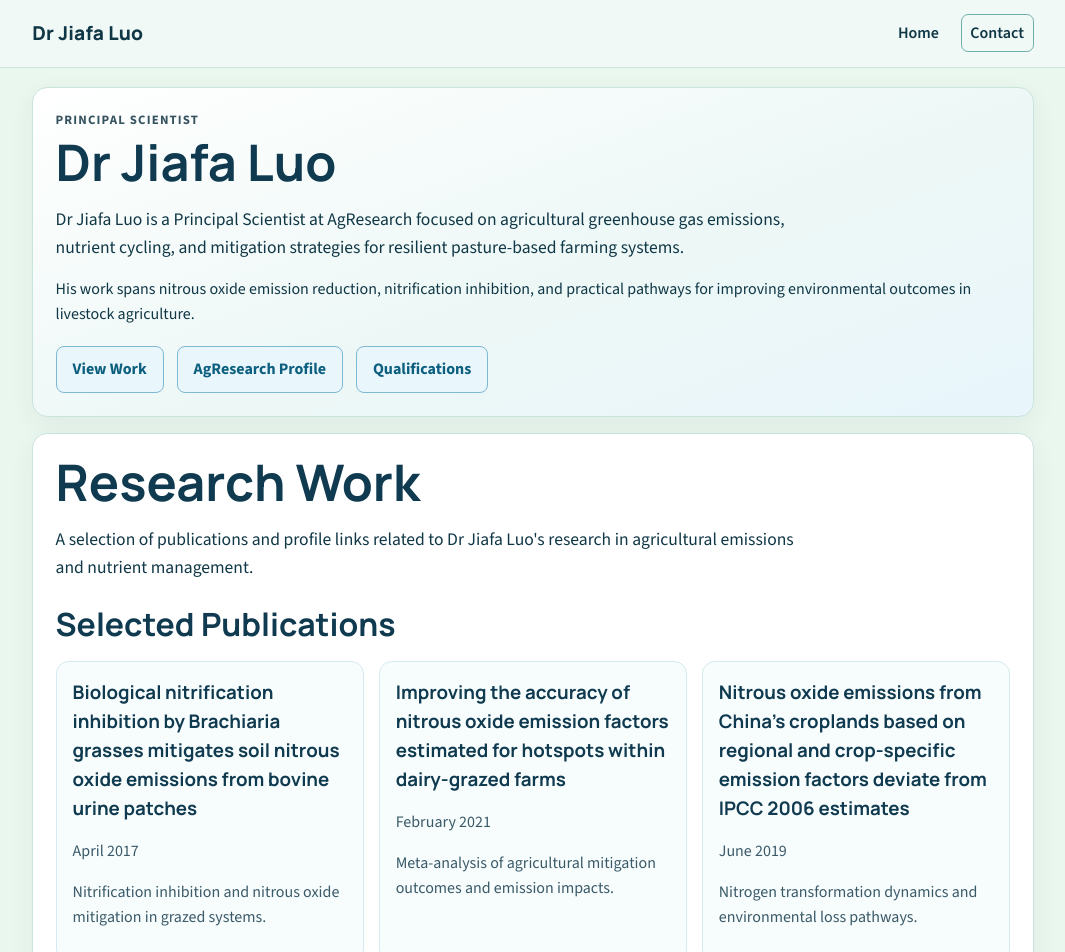
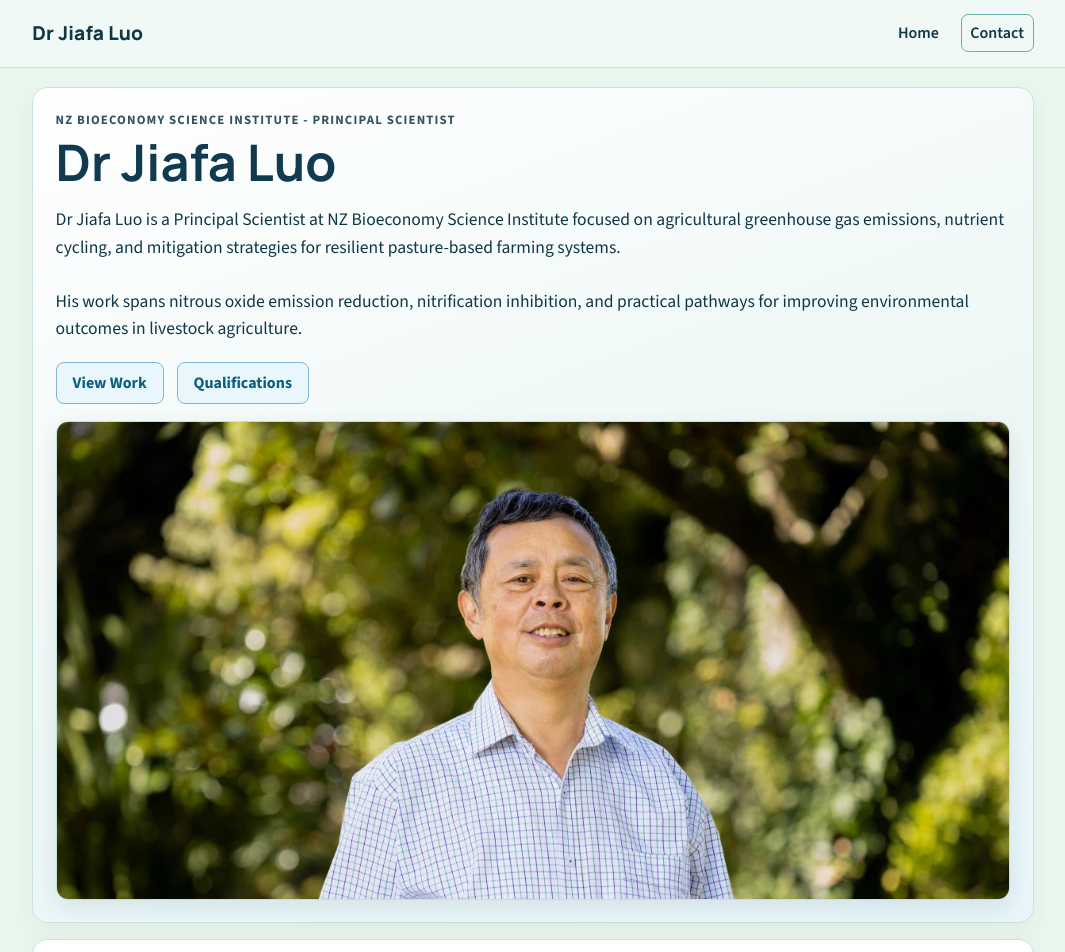
Before and after one commit to JeffreyLuo44/jiafa-luo-portfolio, a React (Vite) app: page / in a window 1280 px wide. Shown: the top 952 px of the page, without its empty margins (107-1172 px from the left). Built offline with nearby package versions, Linux system fonts and the light colour scheme.

Commit message:
Added Jiafa Luo image and made ready for GitHub pages (#1)
* added Jiafa Luo image

* made ready for github pages

```diff
--- a/src/data/workLinks.js
+++ b/src/data/workLinks.js
@@ -32,7 +32,7 @@ export const workSections = [
     title: "Profiles",
     items: [
       {
-        label: "AgResearch Profile",
+        label: "NZ Bioeconomy Science Institute Profile",
         secondaryLabel: "Overview of research leadership, focus areas, and institutional work.",
         dateTimeLabel: "",
         url: "https://www.agresearch.co.nz/about-us/our-people/jiafa-luo/",
--- a/src/main.jsx
+++ b/src/main.jsx
@@ -1,13 +1,13 @@
 import React from "react";
 import ReactDOM from "react-dom/client";
-import { BrowserRouter } from "react-router-dom";
+import { HashRouter } from "react-router-dom";
 import App from "./App";
 import "./styles.css";
 
 ReactDOM.createRoot(document.getElementById("root")).render(
   <React.StrictMode>
-    <BrowserRouter basename={import.meta.env.BASE_URL}>
+    <HashRouter>
       <App />
-    </BrowserRouter>
+    </HashRouter>
   </React.StrictMode>
 );
--- a/src/pages/ContactPage.jsx
+++ b/src/pages/ContactPage.jsx
@@ -3,29 +3,28 @@ function ContactPage() {
     <section className="panel contact-panel">
       <h1>Contact</h1>
       <p className="lead compact">
-        For research collaboration or professional enquiries, use the official
-        AgResearch profile contact pathway.
+        For research collaboration or professional enquiries.
       </p>
 
       <form className="contact-form" onSubmit={(event) => event.preventDefault()}>
         <label htmlFor="name">Name</label>
-        <input id="name" name="name" type="text" placeholder="Your name" />
+        <input id="name" name="name" type="text" placeholder="" />
 
         <label htmlFor="email">Email</label>
-        <input id="email" name="email" type="email" placeholder="you@example.com" />
+        <input id="email" name="email" type="email" placeholder="" />
 
         <label htmlFor="subject">Subject</label>
-        <input id="subject" name="subject" type="text" placeholder="Research collaboration" />
+        <input id="subject" name="subject" type="text" placeholder="" />
 
         <label htmlFor="message">Message</label>
         <textarea
           id="message"
           name="message"
           rows="5"
-          placeholder="Briefly describe your enquiry"
+          placeholder=""
         />
 
-        <button type="submit" className="cta">Prepare Message</button>
+        <button type="submit" className="cta">Send</button>
       </form>
 
       <p className="contact-note">
@@ -35,7 +34,7 @@ function ContactPage() {
           target="_blank"
           rel="noopener noreferrer"
         >
-          AgResearch - Dr Jiafa Luo
+          NZ Bioeconomy Science Institute - Dr Jiafa Luo
         </a>
       </p>
     </section>
--- a/src/pages/HomePage.jsx
+++ b/src/pages/HomePage.jsx
@@ -1,37 +1,58 @@
 import { workSections } from "../data/workLinks";
 
 function HomePage() {
+  const scrollToSection = (id) => {
+    const section = document.getElementById(id);
+    if (section) {
+      section.scrollIntoView({ behavior: "smooth", block: "start" });
+    }
+  };
+
   return (
     <>
       <section className="panel hero-panel">
-        <p className="eyebrow">Principal Scientist</p>
+        <p className="eyebrow">NZ Bioeconomy Science Institute - Principal Scientist</p>
         <h1>Dr Jiafa Luo</h1>
         <p className="lead">
-          Dr Jiafa Luo is a Principal Scientist at AgResearch focused on agricultural
+          Dr Jiafa Luo is a Principal Scientist at NZ Bioeconomy Science Institute focused on agricultural
           greenhouse gas emissions, nutrient cycling, and mitigation strategies for
           resilient pasture-based farming systems.
-        </p>
-        <p>
+          <br />
+          <br />
           His work spans nitrous oxide emission reduction, nitrification inhibition,
           and practical pathways for improving environmental outcomes in livestock
           agriculture.
         </p>
         <div className="actions">
-          <a className="secondary" href="#work">
+          <button
+            type="button"
+            className="secondary secondary-button"
+            onClick={() => scrollToSection("work")}
+          >
             View Work
-          </a>
-          <a
-            className="secondary"
-            href="https://www.agresearch.co.nz/about-us/our-people/jiafa-luo/"
-            target="_blank"
-            rel="noopener noreferrer"
+          </button>
+          <button
+            type="button"
+            className="secondary secondary-button"
+            onClick={() => scrollToSection("qualifications")}
           >
-            AgResearch Profile
-          </a>
-          <a className="secondary" href="#qualifications">
             Qualifications
-          </a>
+          </button>
         </div>
+        <a
+          href="https://www.agresearch.co.nz/about-us/our-people/jiafa-luo/"
+          target="_blank"
+          rel="noopener noreferrer"
+          aria-label="Open Dr Jiafa Luo's AgResearch profile"
+        >
+          <figure className="profile-image-wrap">
+            <img
+              className="profile-image"
+              src={`${import.meta.env.BASE_URL}images/jiafa-luo.jpg`}
+              alt="Dr Jiafa Luo"
+            />
+          </figure>
+        </a>
       </section>
 
       <section id="work" className="panel content-section">
--- a/src/styles.css
+++ b/src/styles.css
@@ -86,6 +86,7 @@ a {
   margin-left: auto;
   margin-right: auto;
   width: 100%;
+  max-width: 100%;
 }
 
 .panel {
@@ -132,7 +133,7 @@ h2 {
 }
 
 .lead {
-  max-width: 760px;
+  max-width: 100%;
   font-size: 1.1rem;
   margin-bottom: 1rem;
 }
@@ -146,6 +147,19 @@ h2 {
   flex-wrap: wrap;
   gap: 0.8rem;
   margin-top: 1.2rem;
+}
+.profile-image-wrap {
+  margin: 1.1rem 0 0;
+}
+
+.profile-image {
+  display: block;
+  width: 100%;
+  max-width: 100%;
+  height: auto;
+  border-radius: 0.75rem;
+  border: 1px solid #c6e1d9;
+  box-shadow: 0 8px 22px rgb(16 55 70 / 10%);
 }
 
 .cta {
@@ -233,6 +247,7 @@ h2 {
 .contact-form input,
 .contact-form textarea {
   width: 100%;
+  max-width: 100%;
   font: inherit;
   padding: 0.62rem 0.7rem;
   border-radius: 0.45rem;
@@ -259,7 +274,22 @@ footer {
 
   .top-nav {
     width: 100%;
+    max-width: 100%;
     justify-content: flex-start;
     flex-wrap: wrap;
   }
 }
+
+.secondary-button {
+  appearance: none;
+  -webkit-appearance: none;
+  font: inherit;
+  font-weight: 700;
+  color: #0c5f7f;
+  background: var(--surface-alt);
+  border: 1px solid #7eb8d3;
+  border-radius: 0.5rem;
+  padding: 0.65rem 1rem;
+  line-height: 1.2;
+  cursor: pointer;
+}
--- a/vite.config.js
+++ b/vite.config.js
@@ -3,5 +3,5 @@ import react from "@vitejs/plugin-react";
 
 export default defineConfig({
   plugins: [react()],
-  base: "/",
+  base: "/jiafa-luo-portfolio/",
 });
```
Also changed, not shown: public/images/jiafa-luo.jpg (added).
